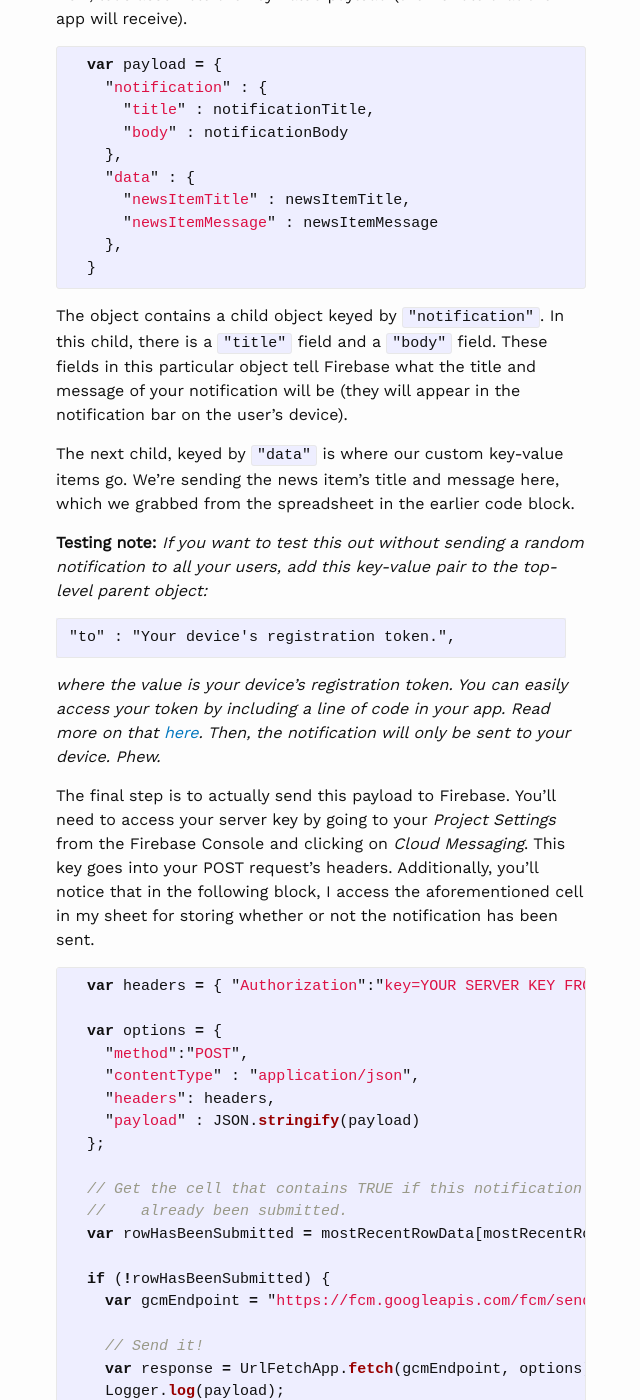
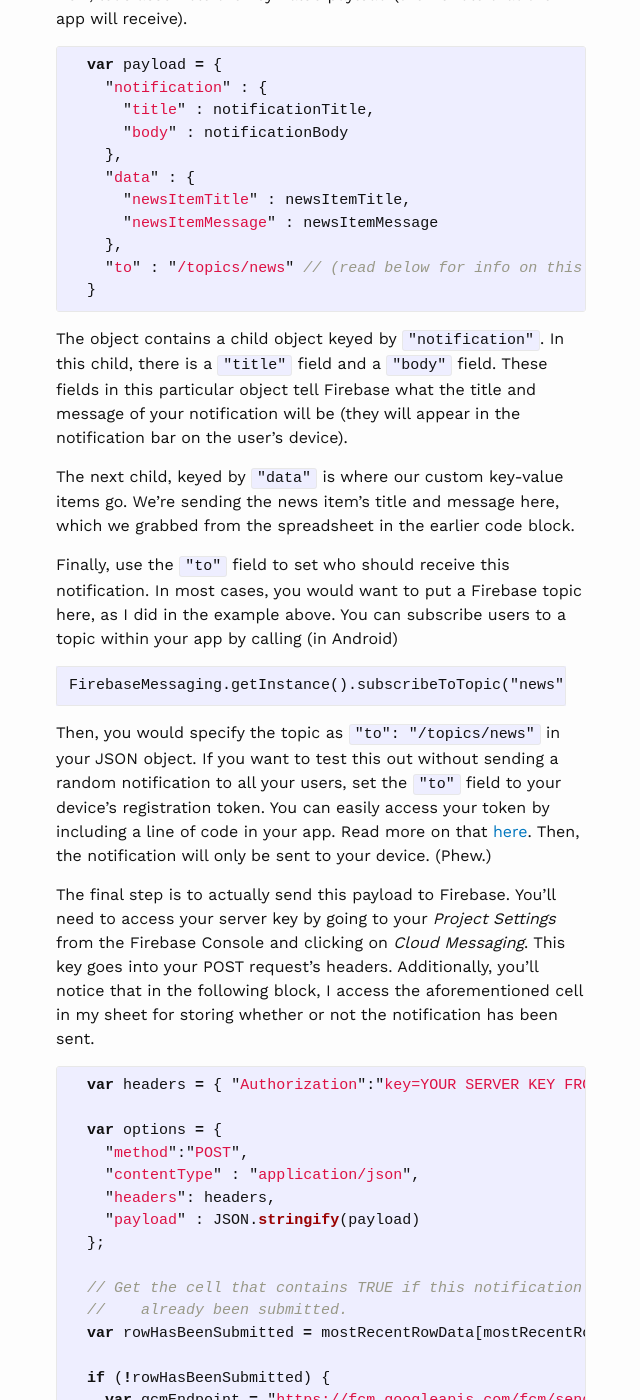
Before and after one commit to grahamearley/blog, a Jekyll site: the page built from _posts/2016-08-17-firebase-notifications-google-docs.markdown, in a window 1280 px wide and 1400 px high, scrolled down 3358 px. Shown: the whole window, without its empty margins (309-949 px from the left). Built offline with Jekyll 4.4.1, drawn with Linux system fonts in a browser that asks for light colours.

Commit message:
Update firebase notification post with info about topics!

````diff
--- a/_posts/2016-08-17-firebase-notifications-google-docs.markdown
+++ b/_posts/2016-08-17-firebase-notifications-google-docs.markdown
@@ -69,6 +69,7 @@
       "newsItemTitle" : newsItemTitle,
       "newsItemMessage" : newsItemMessage
     },
+    "to" : "/topics/news" // (read below for info on this field!)
   }
 
 {% endhighlight %}
@@ -77,14 +78,13 @@
 
 The next child, keyed by `"data"` is where our custom key-value items go. We're sending the news item's title and message here, which we grabbed from the spreadsheet in the earlier code block.
 
-**Testing note:**
-*If you want to test this out without sending a random notification to all your users, add this key-value pair to the top-level parent object:*
+Finally, use the `"to"` field to set who should receive this notification. In most cases, you would want to put a Firebase topic here, as I did in the example above. You can subscribe users to a topic within your app by calling (in Android)
 
 ```
-"to" : "Your device's registration token.",
+FirebaseMessaging.getInstance().subscribeToTopic("news");
 ```
 
-*where the value is your device's registration token. You can easily access your token by including a line of code in your app. Read more on that [here](https://firebase.google.com/docs/notifications/android/console-device#access_the_registration_token). Then, the notification will only be sent to your device. Phew.*
+Then, you would specify the topic as `"to": "/topics/news"` in your JSON object. If you want to test this out without sending a random notification to all your users, set the `"to"` field to your device's registration token. You can easily access your token by including a line of code in your app. Read more on that [here](https://firebase.google.com/docs/notifications/android/console-device#access_the_registration_token). Then, the notification will only be sent to your device. (Phew.)
 
 The final step is to actually send this payload to Firebase. You'll need to access your server key by going to your *Project Settings* from the Firebase Console and clicking on *Cloud Messaging*. This key goes into your POST request's headers. Additionally, you'll notice that in the following block, I access the aforementioned cell in my sheet for storing whether or not the notification has been sent.
 
````
